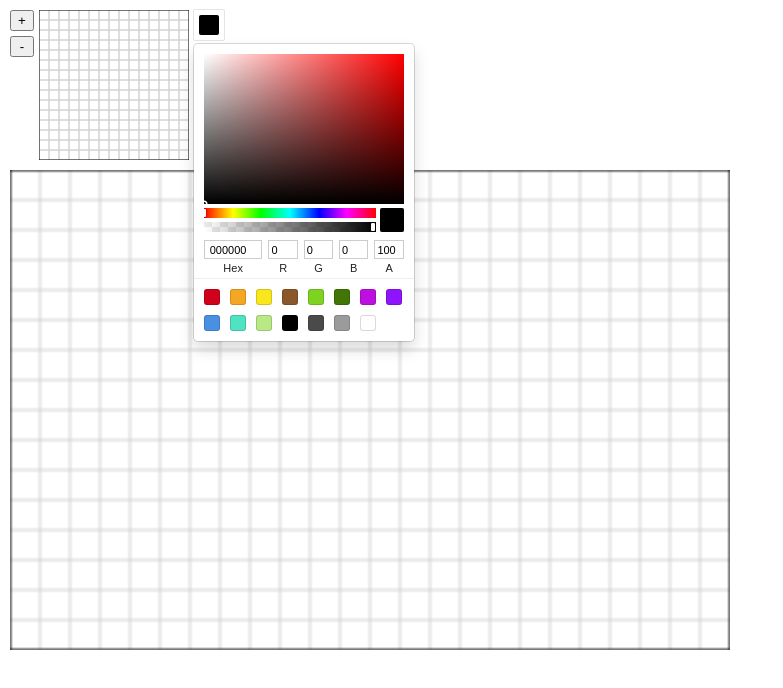
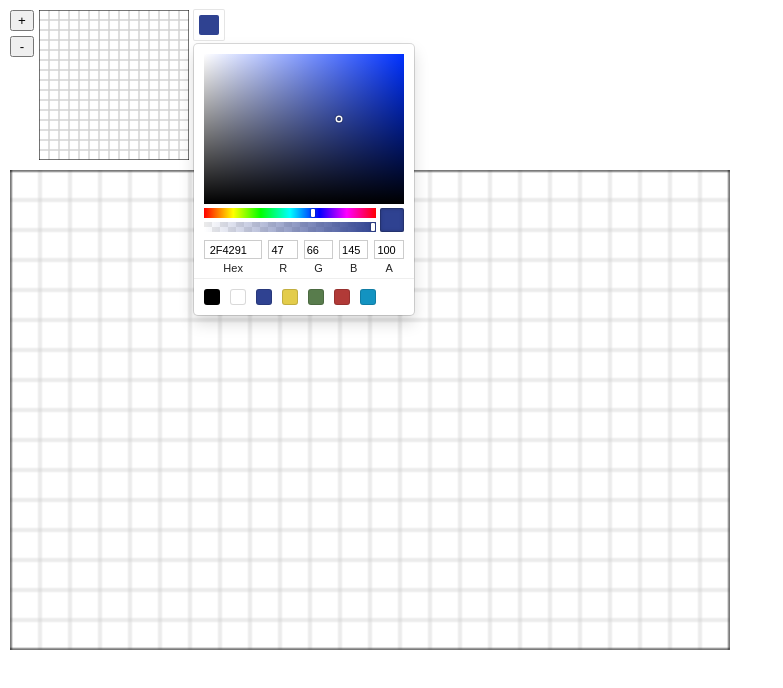
Before and after one commit to Bjvanminnen/azulejos, a React (Create React App) app: page / in a window 1280 px wide. Both pictures are taken after a click on the element 208 px from the left and 25 px from the top of the page. Shown: the top 688 px of the page, without its empty margins (0-783 px from the left). Built offline with nearby package versions, Linux system fonts and the light colour scheme; the HTML template or start-up script is replaced by a standard one.

Commit message:
color presets

```diff
--- a/src/App.js
+++ b/src/App.js
@@ -18,7 +18,7 @@ constructor(props) {
     this.state = {
       tileZoom: 10,
     };
-    this.color = rgb(0, 0, 0);
+    this.color = null;
   }
 
   componentDidMount() {
--- a/src/ColorPicker.js
+++ b/src/ColorPicker.js
@@ -1,16 +1,37 @@
 import React from 'react'
 import { SketchPicker } from 'react-color'
+
+const presetColors = [
+  '#000000',
+  '#ffffff',
+  // '#0047ab', // blue
+  '#2F4291', // blue
+  '#E3CC4A', // yellow
+  '#587C4C', // green
+  '#B13A37', //red
+  '#1393C1', // cyan
+
+];
+
+const firstColor = /#([0-9a-fA-F]{2})([0-9a-fA-F]{2})([0-9a-fA-F]{2})/
+  .exec(presetColors[2])
+  .slice(1).map(x => parseInt(x, 16));
+console.log(firstColor);
 
 export default class ColorPicker extends React.Component {
   state = {
     displayColorPicker: false,
     color: {
-      r: 0,
-      g: 0,
-      b: 0,
+      r: firstColor[0],
+      g: firstColor[1],
+      b: firstColor[2],
       a: 1,
     },
   };
+
+  componentDidMount() {
+    this.props.onUpdateColor(this.state.color);
+  }
 
   handleClick = () => {
     this.setState({ displayColorPicker: !this.state.displayColorPicker })
@@ -62,7 +83,11 @@ export default class ColorPicker extends React.Component {
         {this.state.displayColorPicker &&
           <div style={ styles.popover }>
             <div style={ styles.cover } onClick={ this.handleClose }/>
-            <SketchPicker color={ this.state.color } onChange={ this.handleChange } />
+            <SketchPicker
+              color={this.state.color}
+              onChange={this.handleChange}
+              presetColors={presetColors}
+            />
           </div>
         }
       </div>
```
